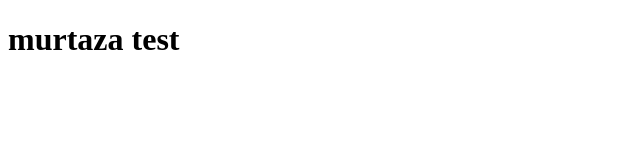
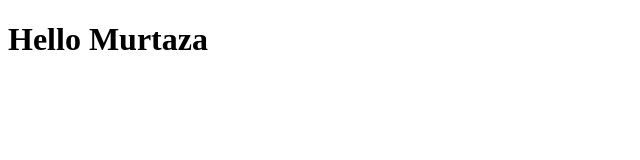
Before and after one commit to murtaza0111/murtazatest, a plain HTML site: page index.html in a window 1280 px wide. Shown: the whole page, without its empty margins (0-640 px from the left). Drawn offline with Linux system fonts and the light colour scheme.

Commit message:
added code for index.html and greeted murtaza

```diff
--- a/index.html
+++ b/index.html
@@ -6,6 +6,6 @@
     <title>Document</title>
 </head>
 <body>
-    <h1>murtaza test</h1>
+    <h1>Hello Murtaza</h1>
 </body>
 </html>
```
